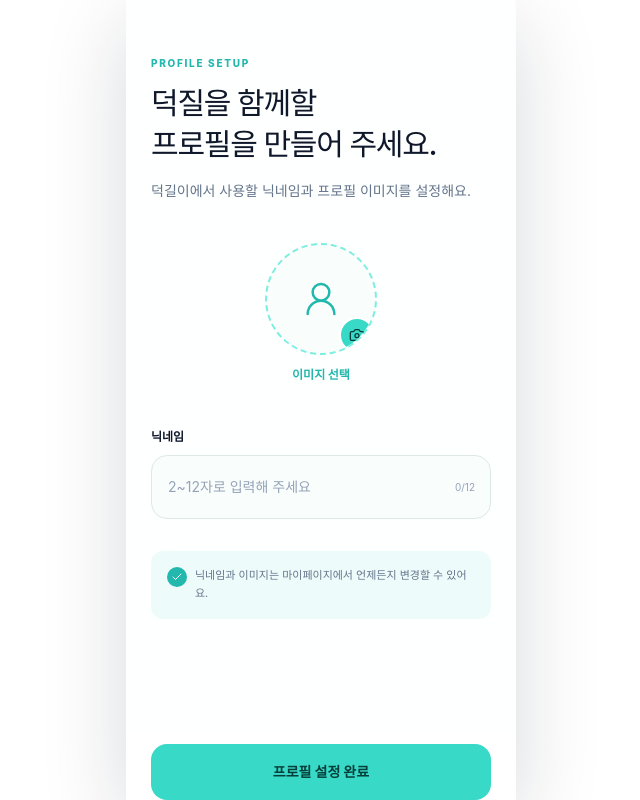
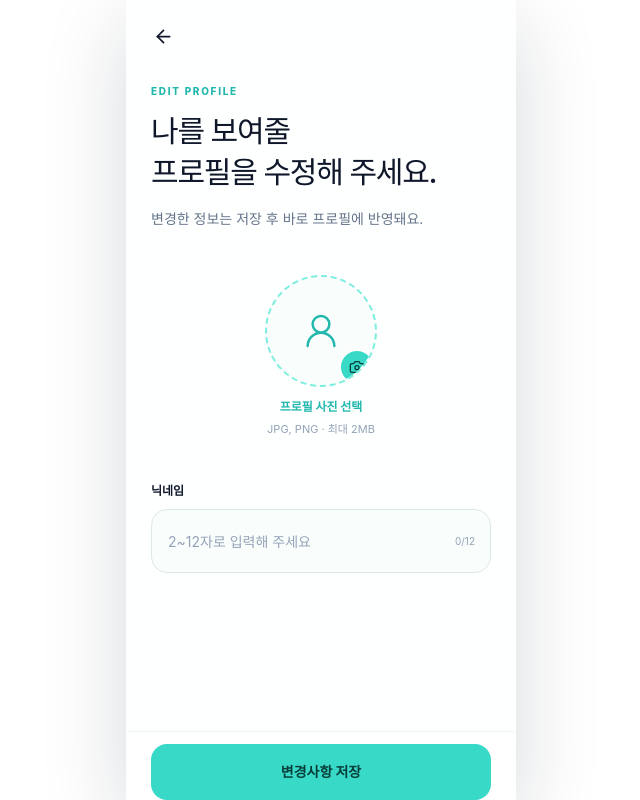
Before and after one commit to 2026-dsm-hackathon-team6/deokgil-web, a React (Vite) app: page /profile/setup in a window 1280 px wide. Shown: the whole page, without its empty margins (319-959 px from the left). Built offline with nearby package versions, Linux system fonts and the light colour scheme; no server answers; a web font is replaced by a local one.

Commit message:
feat: 로그인/회원가입 화면 에러 메시지 및 UI 개선

```diff
--- a/src/pages/ProfileSetup.tsx
+++ b/src/pages/ProfileSetup.tsx
@@ -8,16 +8,10 @@ import {
   saveAuthenticatedUser,
   saveUserProfile,
 } from "@/lib/profile";
-import { saveAuthTokens, signupWithGoogle } from "@/lib/auth";
-import { Camera, Check, UserRound } from "lucide-react";
+import { ApiError, saveAuthTokens, signupWithGoogle } from "@/lib/auth";
+import { ArrowLeft, Camera, Check, UserRound } from "lucide-react";
 
 const MAX_IMAGE_SIZE = 2 * 1024 * 1024;
-
-type GoogleProfilePreview = {
-  name: string;
-  email: string;
-  image: string;
-};
 
 export default function ProfileSetup() {
   const navigate = useNavigate();
@@ -25,19 +19,31 @@ export default function ProfileSetup() {
   const fileInputRef = useRef<HTMLInputElement>(null);
   const authenticatedUser = loadAuthenticatedUser();
   const savedProfile = loadUserProfile();
-  const { googleProfile, authorizationCode } = (location.state as {
-    googleProfile?: GoogleProfilePreview;
-    authorizationCode?: string;
-  } | null) ?? {};
+  const { authorizationCode } =
+    (location.state as { authorizationCode?: string } | null) ?? {};
   const isSignupFlow = Boolean(authorizationCode);
+  const pageTitle = isSignupFlow ? (
+    <>
+      덕질을 함께할
+      <br />
+      프로필을 만들어 주세요.
+    </>
+  ) : (
+    <>
+      나를 보여줄
+      <br />
+      프로필을 수정해 주세요.
+    </>
+  );
   const [nickname, setNickname] = useState(
-    savedProfile?.nickname || authenticatedUser?.name || googleProfile?.name || "",
+    savedProfile?.nickname || authenticatedUser?.name || "",
   );
   const [profileImage, setProfileImage] = useState(
-    savedProfile?.image || authenticatedUser?.image || googleProfile?.image || "",
+    savedProfile?.image || authenticatedUser?.image || "",
   );
   const [errorMessage, setErrorMessage] = useState("");
   const [isSubmitting, setIsSubmitting] = useState(false);
+  const [imageLoadFailed, setImageLoadFailed] = useState(false);
 
   const handleImageChange = (event: ChangeEvent<HTMLInputElement>) => {
     const file = event.target.files?.[0];
@@ -57,6 +63,7 @@ export default function ProfileSetup() {
     reader.onload = () => {
       if (typeof reader.result === "string") {
         setProfileImage(reader.result);
+        setImageLoadFailed(false);
         setErrorMessage("");
       }
     };
@@ -91,13 +98,18 @@ export default function ProfileSetup() {
         saveUserProfile({
           nickname: user.name || trimmedNickname,
           image: user.image || profileImage,
-          email: user.email || googleProfile?.email || "",
+          email: user.email,
         });
         navigate("/home", { replace: true });
       } catch (error) {
-        setErrorMessage(
-          error instanceof Error ? error.message : "회원가입에 실패했어요.",
-        );
+        setErrorMessage(error instanceof ApiError &&
+          (error.code === "USER_ALREADY_EXISTS" ||
+            error.code === "ALREADY_REGISTERED" ||
+            error.status === 409)
+          ? "이미 가입된 계정이에요. 로그인 화면에서 Google로 로그인해 주세요."
+          : error instanceof Error
+            ? error.message
+            : "회원가입에 실패했어요.");
       } finally {
         setIsSubmitting(false);
       }
@@ -107,77 +119,57 @@ export default function ProfileSetup() {
     saveUserProfile({
       nickname: trimmedNickname,
       image: profileImage,
-      email: authenticatedUser?.email || googleProfile?.email || "",
+      email: authenticatedUser?.email || "",
     });
     navigate("/home", { replace: true });
   };
 
   return (
     <MobileFrame>
-      <form onSubmit={handleSubmit} className="flex h-screen flex-col bg-white">
-        <main className="min-h-0 flex-1 overflow-y-auto px-6 pb-28 pt-14">
+      <form onSubmit={handleSubmit} className="flex h-dvh flex-col bg-white">
+        <header className="flex h-16 shrink-0 items-center px-4 pt-2">
+          <button
+            type="button"
+            aria-label="이전 화면으로"
+            onClick={() => {
+              if (isSignupFlow) {
+                navigate("/login", { replace: true });
+              } else {
+                navigate(-1);
+              }
+            }}
+            className="grid h-10 w-10 place-items-center rounded-full text-[#0F172A] transition-colors hover:bg-[#F5FBFA]"
+          >
+            <ArrowLeft size={21} />
+          </button>
+        </header>
+
+        <main className="min-h-0 flex-1 overflow-y-auto px-6 pb-6 pt-5">
           <p className="text-[10px] font-extrabold tracking-[0.17em] text-[#22B8AD]">
-            PROFILE SETUP
+            {isSignupFlow ? "PROFILE SETUP" : "EDIT PROFILE"}
           </p>
           <h1 className="mt-3 text-[30px] font-medium leading-[1.35] tracking-[-0.04em] text-[#0F172A]">
-            덕질을 함께할
-            <br />
-            프로필을 만들어 주세요.
+            {pageTitle}
           </h1>
           <p className="mt-4 text-sm leading-relaxed text-[#64748B]">
-            덕길이에서 사용할 닉네임과 프로필 이미지를 설정해요.
+            {isSignupFlow
+              ? "덕길이에서 사용할 닉네임과 프로필 이미지를 설정해요."
+              : "변경한 정보는 저장 후 바로 프로필에 반영돼요."}
           </p>
 
-          {googleProfile && (
-            <div className="mt-6 flex items-center gap-3 rounded-2xl border border-[#DCE9E6] bg-[#F5FBFA] px-4 py-3">
-              <span className="grid h-8 w-8 shrink-0 place-items-center rounded-full bg-white shadow-sm">
-                <svg className="h-4 w-4" viewBox="0 0 24 24" aria-hidden="true">
-                  <path d="M22.56 12.25c0-.78-.07-1.53-.2-2.25H12v4.26h5.92a5.07 5.07 0 0 1-2.21 3.31v2.77h3.57c2.08-1.92 3.28-4.74 3.28-8.09Z" fill="#4285F4" />
-                  <path d="M12 23c2.97 0 5.46-.98 7.28-2.66l-3.57-2.77c-.98.66-2.23 1.06-3.71 1.06-2.86 0-5.29-1.93-6.16-4.53H2.18v2.84C3.99 20.53 7.7 23 12 23Z" fill="#34A853" />
-                  <path d="M5.84 14.09A6.4 6.4 0 0 1 5.49 12c0-.73.13-1.43.35-2.09V7.07H2.18A11 11 0 0 0 1 12c0 1.78.43 3.45 1.18 4.93l3.66-2.84Z" fill="#FBBC05" />
-                  <path d="M12 5.38c1.62 0 3.06.56 4.21 1.64l3.15-3.15C17.45 2.09 14.97 1 12 1 7.7 1 3.99 3.47 2.18 7.07l3.66 2.84c.87-2.6 3.3-4.53 6.16-4.53Z" fill="#EA4335" />
-                </svg>
-              </span>
-              <div className="min-w-0 flex-1">
-                <p className="text-xs font-extrabold text-[#0F172A]">
-                  Google 계정 정보를 가져왔어요
-                </p>
-                <p className="mt-0.5 truncate text-[11px] text-[#64748B]">
-                  {googleProfile.email}
-                </p>
-              </div>
-              <span className="rounded-full bg-[#DDF8F4] px-2.5 py-1 text-[10px] font-extrabold text-[#138A80]">
-                연결 완료
-              </span>
-            </div>
-          )}
-
-          <section className={`${googleProfile ? "mt-8" : "mt-10"} flex flex-col items-center`}>
-            {isSignupFlow ? (
-              <div className="relative grid h-28 w-28 place-items-center overflow-hidden rounded-full border-2 border-[#7CEEDF] bg-[#F5FBFA] text-[#22B8AD]">
-                {profileImage ? (
-                  <img
-                    src={profileImage}
-                    alt="Google 프로필"
-                    className="h-full w-full object-cover"
-                  />
-                ) : (
-                  <UserRound size={40} strokeWidth={1.5} />
-                )}
-              </div>
-            ) : (
-              <>
+          <section className="mt-11 flex flex-col items-center">
             <button
               type="button"
               aria-label="프로필 이미지 선택"
               onClick={() => fileInputRef.current?.click()}
               className="relative grid h-28 w-28 place-items-center overflow-hidden rounded-full border-2 border-dashed border-[#7CEEDF] bg-[#F5FBFA] text-[#22B8AD]"
             >
-                  {profileImage ? (
+              {profileImage && !imageLoadFailed ? (
                 <img
                   src={profileImage}
                   alt="선택한 프로필"
                   className="h-full w-full object-cover"
+                  onError={() => setImageLoadFailed(true)}
                 />
               ) : (
                 <UserRound size={40} strokeWidth={1.5} />
@@ -198,10 +190,9 @@ export default function ProfileSetup() {
               onClick={() => fileInputRef.current?.click()}
               className="mt-3 text-xs font-extrabold text-[#22B8AD]"
             >
-                  이미지 선택
+              {profileImage ? "프로필 사진 변경" : "프로필 사진 선택"}
             </button>
-              </>
-            )}
+            <p className="mt-1.5 text-[11px] text-[#94A3B8]">JPG, PNG · 최대 2MB</p>
           </section>
 
           <label className="mt-10 block">
@@ -229,6 +220,7 @@ export default function ProfileSetup() {
             </p>
           )}
 
+          {isSignupFlow && (
             <div className="mt-8 flex items-start gap-2 rounded-xl bg-[#E6FAF7] p-4">
               <span className="grid h-5 w-5 shrink-0 place-items-center rounded-full bg-[#22B8AD] text-white">
                 <Check size={12} />
@@ -237,15 +229,20 @@ export default function ProfileSetup() {
                 닉네임과 이미지는 마이페이지에서 언제든지 변경할 수 있어요.
               </p>
             </div>
+          )}
         </main>
 
-        <div className="absolute bottom-0 left-0 right-0 bg-white px-6 pb-5 pt-3 safe-bottom">
+        <div className="shrink-0 border-t border-[#EDF4F2] bg-white px-6 pb-8 pt-3 safe-bottom">
           <button
             type="submit"
             disabled={isSubmitting}
             className="h-14 w-full rounded-2xl bg-[#38D9C7] text-sm font-extrabold text-[#063F3A] disabled:opacity-60"
           >
-            {isSubmitting ? "처리 중..." : "프로필 설정 완료"}
+            {isSubmitting
+              ? "처리 중..."
+              : isSignupFlow
+                ? "프로필 설정 완료"
+                : "변경사항 저장"}
           </button>
         </div>
       </form>
```
Also changed, not shown: src/pages/Login.tsx (+29 -27 lines). Lines whose indentation alone changed are shown as unchanged.
